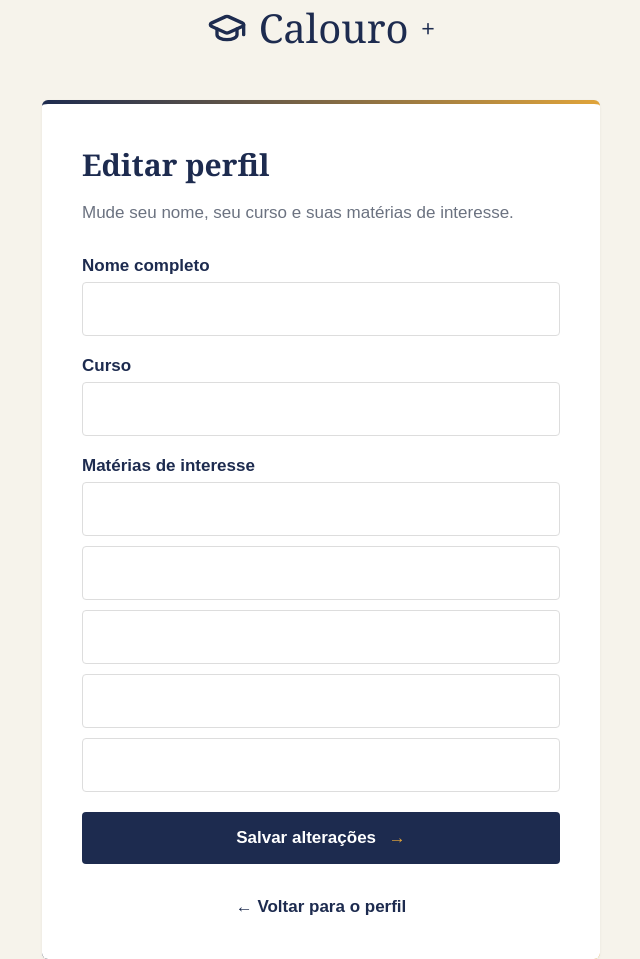
After one commit to miguel-peters/INF1039-3WB-2026.2, a Django app: page /perfil/editar/ in a window 1280 px wide. The commit adds this page. Shown: the whole page, without its empty margins (319-959 px from the left). Run offline with Django 5.2, Linux system fonts and the light colour scheme; the visitor is signed in with stand-in values (Sample User, id 1); data that the repository does not hold is empty; parts of the project's set-up code (start-up, migrations or seed data) failed here and were passed over.

Commit message:
Tarefas da Sprint 9 - perfil

```diff
--- a/calouroPlus/calouroPlus/urls.py
+++ b/calouroPlus/calouroPlus/urls.py
@@ -52,6 +52,11 @@ urlpatterns = [
 
     # PERFIL
     path('perfil/', views.perfil, name='perfil'),
+    path('perfil/editar/', views.editar_perfil, name='editar_perfil'),
+    path('perfil/alterar-senha/', views.alterar_senha, name='alterar_senha'),
+
+    # SAIR
+    path('sair/', views.sair, name='sair'),
 
     # ESQUECI MINHA SENHA
     path(
@@ -73,9 +78,8 @@ urlpatterns = [
 
     # CRIAR AULA
     path('criar-aula/', views.criar_aula, name='criar_aula'),
-    path('cadastro/', views.cadastro, name = 'cadastro'),
-    path('chat/', views.chat, name = 'chat'),
-    path('aula/<int:id>/inscrever/', views.inscrever, name='inscrever'),
+
+    # CONVERSAS
     path('conversas/<int:aula_id>/<int:usuario_id>/', views.conversas, name='conversas'),
 
     # CADASTRO
--- /dev/null
+++ b/calouroPlus/calouroPlusApp/static/CSS/editar-perfil.css
@@ -0,0 +1,111 @@
+body {
+    background-color: #f6f3eb;
+    color: #1d2b4f;
+    font-family: Arial, sans-serif;
+    display: flex;
+    flex-direction: column;
+    align-items: center;
+    justify-content: center;
+    min-height: 100vh;
+    margin: 0;
+}
+
+.logo {
+    font-family: Georgia, serif;
+    font-size: 40px;
+    margin-bottom: 45px;
+    display: flex;
+    align-items: center;
+    gap: 12px;
+}
+
+.mais {
+    font-size: 26px;
+}
+
+.formulario {
+    max-width: 558px;
+    box-sizing: border-box;
+    width: 100%;
+    padding: 40px;
+    border-radius: 6px;
+    border-top: 4px solid transparent;
+    background: linear-gradient(white, white) padding-box,
+                linear-gradient(to right, #1d2b4f, #e0a43a) border-box;
+    box-shadow: 0 1px 3px rgba(0, 0, 0, 0.06);
+}
+
+h2 {
+    font-family: Georgia, serif;
+    font-size: 30px;
+    margin-top: 0;
+    margin-bottom: 15px;
+}
+
+.formulario p {
+    margin-top: 0;
+    margin-bottom: 30px;
+    font-size: 17px;
+    line-height: 1.5;
+}
+
+label {
+    display: block;
+    font-weight: bold;
+    font-size: 17px;
+    margin-bottom: 6px;
+}
+
+input {
+    display: block;
+    width: 100%;
+    padding: 16px;
+    box-sizing: border-box;
+    border: 1px solid #ddd;
+    border-radius: 4px;
+    font-family: Arial, sans-serif;
+    font-size: 17px;
+}
+
+.campo {
+    margin-bottom: 20px;
+}
+
+button {
+    width: 100%;
+    background-color: #1d2b4f;
+    color: white;
+    padding: 16px;
+    border: none;
+    border-radius: 4px;
+    font-weight: bold;
+    font-size: 17px;
+}
+
+.seta {
+    color: #e0a43a;
+    margin-left: 8px;
+}
+
+.voltar {
+    text-align: center;
+}
+
+.formulario .voltar {
+    margin-top: 30px;
+    margin-bottom: 0;
+}
+
+.voltar a {
+    font-weight: bold;
+    color: #1d2b4f;
+    text-decoration: none;
+}
+
+.formulario > p {
+    color: #6b7280;
+}
+
+.materias input {
+    margin-bottom: 10px;
+}
--- /dev/null
+++ b/calouroPlus/calouroPlusApp/templates/editar-perfil.html
@@ -0,0 +1,57 @@
+{% load static %}
+<!DOCTYPE html>
+<html lang="pt-br">
+<head>
+    <meta charset="UTF-8">
+    <meta name="viewport" content="width=device-width, initial-scale=1.0">
+
+    <link rel="stylesheet" href="{% static 'CSS/editar-perfil.css' %}">
+
+    <title>Editar perfil | Calouro+</title>
+</head>
+<body>
+    <div class="logo">
+        <svg width="40" height="40" viewBox="0 0 24 24" fill="none" stroke="#1d2b4f" stroke-width="2" stroke-linecap="round" stroke-linejoin="round">
+            <path d="M21.42 10.922a1 1 0 0 0-.019-1.838L12.83 5.18a2 2 0 0 0-1.66 0L2.6 9.08a1 1 0 0 0 0 1.832l8.57 3.908a2 2 0 0 0 1.66 0z"/>
+            <path d="M22 10v6"/>
+            <path d="M6 12.5V16a6 3 0 0 0 12 0v-3.5"/>
+        </svg>
+        Calouro<span class="mais">+</span>
+    </div>
+
+    <div class="formulario">
+        <h2>Editar perfil</h2>
+        <p>Mude seu nome, seu curso e suas matérias de interesse.</p>
+
+        <form method="post">
+            {% csrf_token %}
+
+            <div class="campo">
+                <label for="{{ form.nome.id_for_label }}">Nome completo</label>
+                {{ form.nome }}
+                {{ form.nome.errors }}
+            </div>
+
+            <div class="campo">
+                <label for="{{ form.curso.id_for_label }}">Curso</label>
+                {{ form.curso }}
+                {{ form.curso.errors }}
+            </div>
+
+            <div class="campo materias">
+                <label for="{{ form.materias.id_for_label }}">Matérias de interesse</label>
+                {{ form.materias }}
+                {{ form.materias.errors }}
+            </div>
+
+            <button type="submit">
+                Salvar alterações <span class="seta">→</span>
+            </button>
+        </form>
+
+        <p class="voltar">
+            <a href="{% url 'perfil' %}">← Voltar para o perfil</a>
+        </p>
+    </div>
+</body>
+</html>
--- a/calouroPlus/calouroPlusApp/templates/perfil.html
+++ b/calouroPlus/calouroPlusApp/templates/perfil.html
@@ -40,7 +40,7 @@
         <div class="caixa">
             <div class="titulo-caixa">
                 <h2>Informações pessoais</h2>
-                <button type="button" class="botao-claro">Editar perfil</button>
+                <a href="{% url 'editar_perfil' %}" class="botao-claro">Editar perfil</a>
             </div>
 
             <div class="dado">
@@ -66,7 +66,7 @@
             <div class="dado">
                 <p class="rotulo">Senha de acesso</p>
                 <p>••••••••••••</p>
-                <button type="button" class="botao-claro">Alterar senha</button>
+                <a href="{% url 'alterar_senha' %}" class="botao-claro">Alterar senha</a>
             </div>
         </div>
 
@@ -109,6 +109,7 @@
         </div>
 
         <button type="button" class="salvar">✓ Salvar alterações</button>
+        <a href="{% url 'sair' %}" class="sair">Sair da conta</a>
         <p class="voltar"><a href="{% url 'feed' %}">← Voltar ao início</a></p>
     </div>
 </body>
--- a/calouroPlus/calouroPlusApp/views.py
+++ b/calouroPlus/calouroPlusApp/views.py
@@ -3,9 +3,9 @@ import unicodedata
 
 
 # BIBLIOTECAS DO DJANGO
-from django.contrib.auth import authenticate, get_user_model, login
+from django.contrib.auth import authenticate, get_user_model, login, logout, update_session_auth_hash
 from django.contrib.auth.decorators import login_required
-from django.contrib.auth.forms import PasswordResetForm
+from django.contrib.auth.forms import PasswordResetForm, PasswordChangeForm
 from django.db.models import Q
 from django.shortcuts import get_object_or_404, redirect, render
 from django.utils import timezone
@@ -13,7 +13,7 @@ from django.views.decorators.http import require_POST
 
 
 # ARQUIVOS DO PROJETO
-from .forms import LoginForm, FiltroAulaForm, AulaForm
+from .forms import LoginForm, FiltroAulaForm, AulaForm, CompletarCadastroForm
 from .models import Aula, Usuario, Chat, Papel, Curso, Disciplina, Mensagem
 
 # LOGIN
@@ -264,6 +264,41 @@ def perfil(request):
 
     return render(request, "perfil.html", contexto)
 
+
+# EDITAR PERFIL
+
+@login_required
+def editar_perfil(request):
+    form = CompletarCadastroForm(request.POST or None, usuario=request.user)
+
+    if form.is_valid():
+        form.save()
+        return redirect("perfil")
+
+    return render(request, "editar-perfil.html", {"form": form})
+
+
+# ALTERAR SENHA
+
+@login_required
+def alterar_senha(request):
+    form = PasswordChangeForm(request.user, request.POST or None)
+
+    if form.is_valid():
+        usuario = form.save()
+        # sem isso o Django desloga o usuário depois de trocar a senha
+        update_session_auth_hash(request, usuario)
+        return redirect("perfil")
+
+    return render(request, "alterar-senha.html", {"form": form})
+
+
+# SAIR
+
+def sair(request):
+    logout(request)
+    return redirect("login")
+
 # RECUPERAÇÃO DE SENHA
 
 def esqueci_senha(request):
```
Also changed, not shown: calouroPlus/calouroPlusApp/static/CSS/alterar-senha.css (added, +107 -0 lines), calouroPlus/calouroPlusApp/static/CSS/perfil.css (+16 -0 lines), calouroPlus/calouroPlusApp/templates/alterar-senha.html (added, +58 -0 lines).
